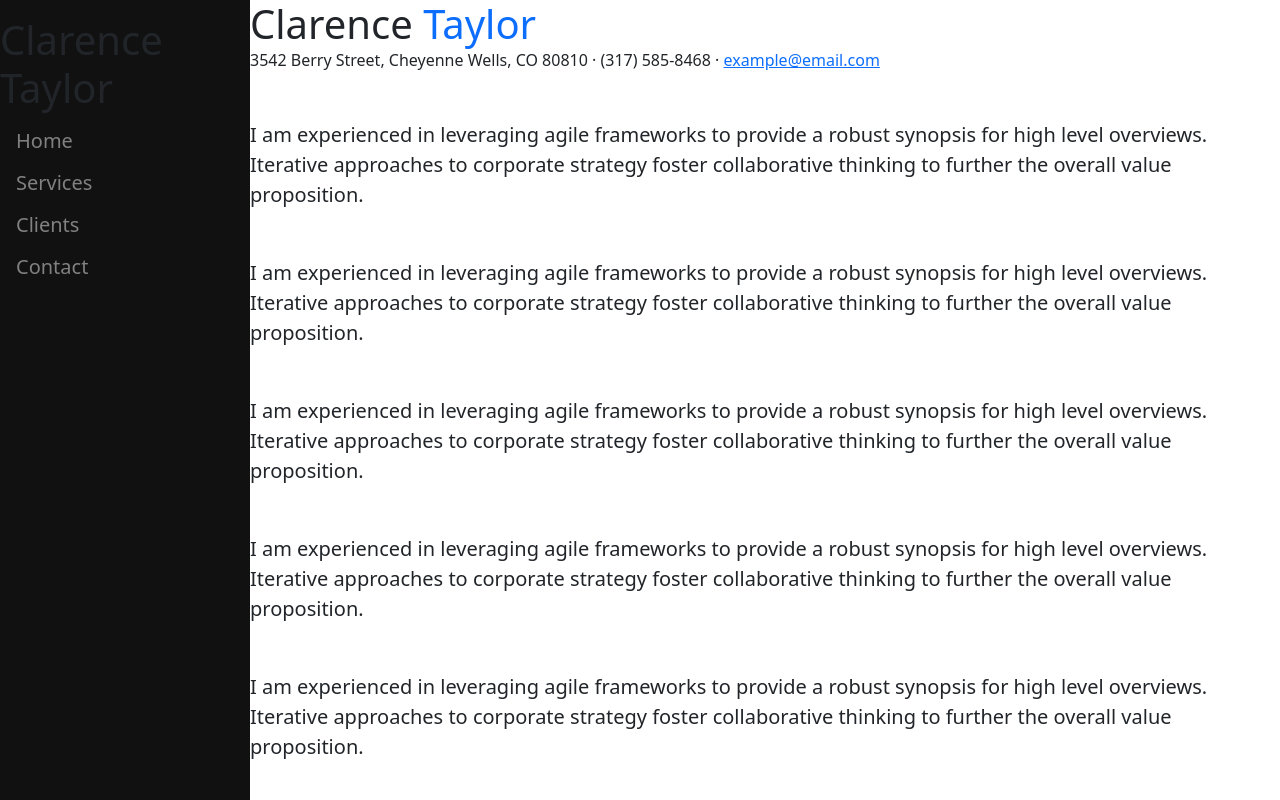
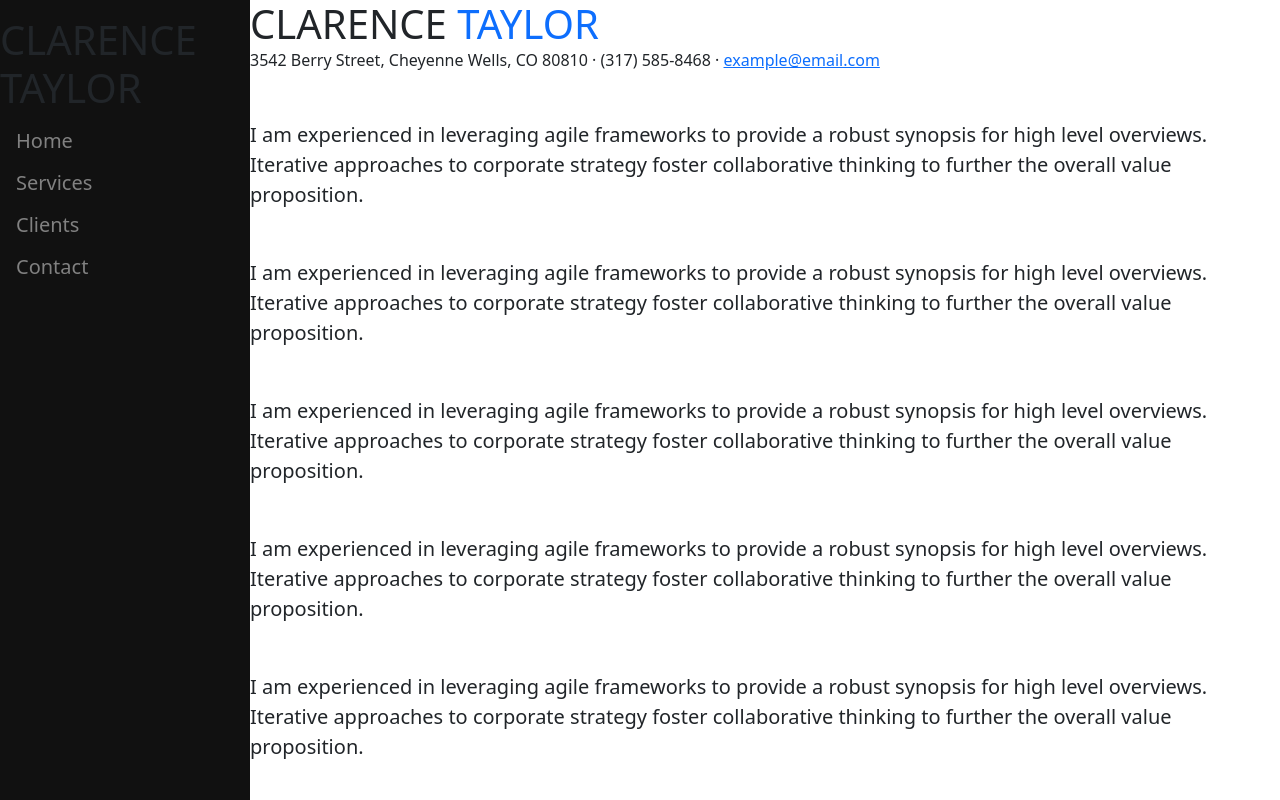
Before and after one commit to FilipPaskalev/star-bootstrap-portfolio, a React (Vite) app: page /#/home in a window 1280 px wide. Shown: the top 800 px of the page. Built offline with nearby package versions, Linux system fonts and the light colour scheme.

Commit message:
add react icons

```diff
--- a/package.json
+++ b/package.json
@@ -14,6 +14,7 @@
     "react": "^18.3.1",
     "react-bootstrap": "^2.10.2",
     "react-dom": "^18.3.1",
+    "react-icons": "^5.2.1",
     "react-router": "^6.23.1",
     "react-router-dom": "^6.23.1",
     "sass": "^1.77.4",
--- a/src/components/navigation/mobileNav/MobileNav.tsx
+++ b/src/components/navigation/mobileNav/MobileNav.tsx
@@ -8,6 +8,7 @@ import Image from "react-bootstrap/Image";
 import Row from "react-bootstrap/Row";
 import SwitchThemeButton from "../../buttons/SwitchThemeButton";
 import "./mobile-nav.scss";
+import { Link } from "react-router-dom";
 
 type TMobileNavProps = {
   brandLabel: string;
@@ -27,7 +28,7 @@ const MobileNav = ({ brandLabel }: TMobileNavProps) => {
 
         <Offcanvas show={show} onHide={closeMenu}>
           <Offcanvas.Header closeButton>
-            {/* <Offcanvas.Title>Offcanvas</Offcanvas.Title> */}
+            <Offcanvas.Title>Offcanvas</Offcanvas.Title>
           </Offcanvas.Header>
           <Offcanvas.Body>
             <Container>
@@ -38,6 +39,12 @@ const MobileNav = ({ brandLabel }: TMobileNavProps) => {
                 <Col>followers</Col>
               </Row>
               <SwitchThemeButton />
+              <Link to="/home" onClick={closeMenu}>
+                About Me
+              </Link>
+              <Link to="/resume" onClick={closeMenu}>
+                My Resume
+              </Link>
             </Container>
           </Offcanvas.Body>
         </Offcanvas>
--- a/src/scss/main.scss
+++ b/src/scss/main.scss
@@ -0,0 +1,8 @@
+h1,
+h2,
+h3,
+h4,
+h5,
+h6 {
+    text-transform: uppercase;
+}
```
Also changed, not shown: 1 other file (tests, documents, lock files or other folders).
